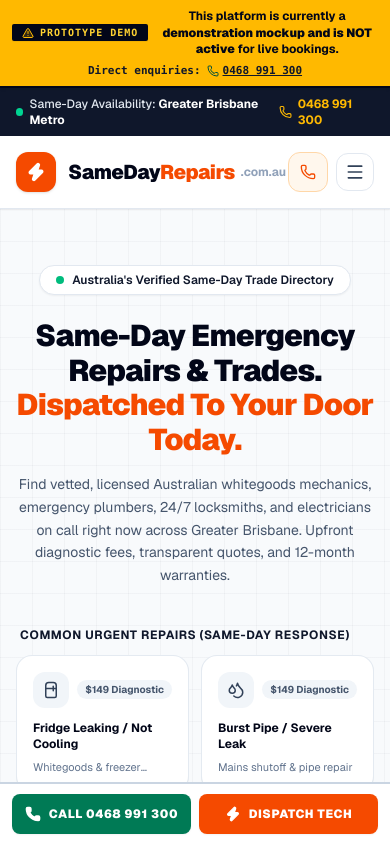
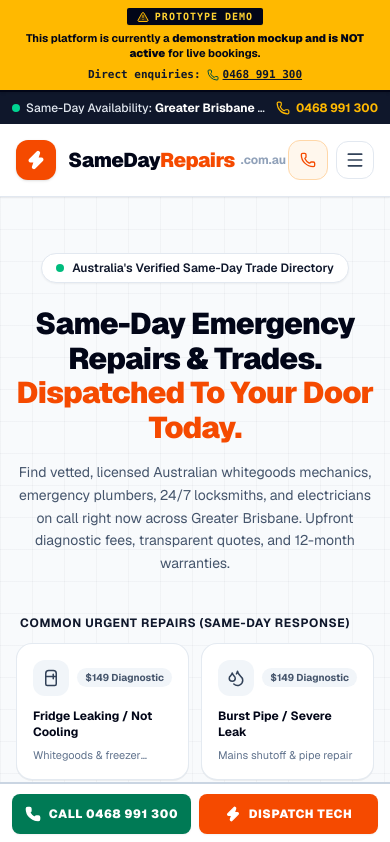
Before and after one commit to brisbanecomputerfix-jpg/samedayrepairs, a Next.js app: page / in a window 390 px wide. Shown: the top 842 px of the page. Built offline with nearby package versions, Linux system fonts and the light colour scheme.

Commit message:
fix(mobile): optimize text wrapping and eliminate horizontal overflow on mobile viewports

```diff
--- a/src/components/demo-banner.tsx
+++ b/src/components/demo-banner.tsx
@@ -7,12 +7,12 @@ export function DemoBanner() {
   return (
     <div className="bg-amber-400 border-b-2 border-slate-950 text-slate-950 px-3 py-2 text-xs font-bold shadow-sm relative z-50">
       <div className="container mx-auto flex flex-col sm:flex-row items-center justify-between gap-1.5 text-center sm:text-left">
-        <div className="flex items-center justify-center sm:justify-start gap-2">
+        <div className="flex flex-wrap sm:flex-nowrap items-center justify-center sm:justify-start gap-1.5 sm:gap-2">
           <span className="inline-flex items-center gap-1.5 px-2.5 py-0.5 rounded-xs text-[10px] font-mono font-black bg-slate-950 text-amber-300 uppercase tracking-widest shrink-0 shadow-2xs">
             <AlertTriangle className="h-3 w-3 text-amber-400 fill-amber-400/20" />
             <span>PROTOTYPE DEMO</span>
           </span>
-          <span className="leading-snug text-slate-950 font-bold">
+          <span className="leading-snug text-slate-950 font-bold text-[11px] sm:text-xs">
             This platform is currently a <strong>demonstration mockup and is NOT active</strong> for live bookings.
           </span>
         </div>
--- a/src/components/hero-search.tsx
+++ b/src/components/hero-search.tsx
@@ -96,9 +96,9 @@ export function HeroSearch({
 
         {/* Verification Pill */}
         <div className="flex items-center justify-center mb-6">
-          <div className="inline-flex items-center gap-2 rounded-full border border-slate-200 bg-white px-4 py-1.5 text-xs text-slate-700 shadow-xs">
-            <span className="flex h-2 w-2 rounded-full bg-emerald-500" />
-            <span className="font-semibold text-slate-900">Australia's Verified Same-Day Trade Directory</span>
+          <div className="inline-flex items-center gap-2 rounded-full border border-slate-200 bg-white px-3.5 py-1.5 text-xs text-slate-700 shadow-xs max-w-full">
+            <span className="flex h-2 w-2 rounded-full bg-emerald-500 shrink-0" />
+            <span className="font-semibold text-slate-900 truncate">Australia's Verified Same-Day Trade Directory</span>
             <span className="text-slate-300 hidden sm:inline">•</span>
             <span className="text-slate-500 hidden sm:inline">QBCC & State Licences Audited</span>
           </div>
@@ -106,7 +106,7 @@ export function HeroSearch({
 
         {/* Clear, High-Trust Headline */}
         <div className="text-center max-w-3xl mx-auto space-y-4">
-          <h1 className="text-3xl sm:text-5xl font-black text-slate-950 tracking-tight leading-[1.15]">
+          <h1 className="text-3xl sm:text-4xl md:text-5xl font-black text-slate-950 tracking-tight leading-[1.15] break-words">
             Same-Day Emergency Repairs & Trades. <br className="hidden sm:inline" />
             <span className="text-orange-600">Dispatched To Your Door Today.</span>
           </h1>
--- a/src/components/navbar.tsx
+++ b/src/components/navbar.tsx
@@ -38,12 +38,12 @@ export function Navbar({
   return (
     <header className="sticky top-0 z-40 w-full bg-white border-b border-slate-200 shadow-xs">
       {/* Top Reassurance Ribbon */}
-      <div className="bg-slate-900 text-slate-300 px-4 py-2 text-xs">
-        <div className="container mx-auto max-w-7xl flex items-center justify-between">
-          <div className="flex items-center gap-2 sm:gap-4">
-            <span className="flex items-center gap-1.5 text-slate-200 font-medium">
-              <span className="h-2 w-2 rounded-full bg-emerald-400" />
-              <span>Same-Day Availability: <strong className="text-white">{currentCity.name} Metro</strong></span>
+      <div className="bg-slate-900 text-slate-300 px-3 sm:px-4 py-2 text-xs">
+        <div className="container mx-auto max-w-7xl flex items-center justify-between gap-2">
+          <div className="flex items-center gap-2 sm:gap-4 min-w-0">
+            <span className="flex items-center gap-1.5 text-slate-200 font-medium truncate">
+              <span className="h-2 w-2 rounded-full bg-emerald-400 shrink-0" />
+              <span className="truncate">Same-Day Availability: <strong className="text-white">{currentCity.name} Metro</strong></span>
             </span>
             <span className="hidden md:inline text-slate-600">|</span>
             <span className="hidden md:flex items-center gap-1 text-slate-400">
@@ -52,15 +52,15 @@ export function Navbar({
             </span>
           </div>
 
-          <div className="flex items-center gap-3 sm:gap-5">
+          <div className="flex items-center gap-3 sm:gap-5 shrink-0">
             <span className="hidden sm:inline text-slate-400 text-[11px]">
               Average arrival window: 45–75 mins
             </span>
             <a
               href="tel:0468991300"
-              className="inline-flex items-center gap-1.5 font-bold text-amber-400 hover:text-amber-300 transition-colors"
+              className="inline-flex items-center gap-1.5 font-bold text-amber-400 hover:text-amber-300 transition-colors text-xs"
             >
-              <Phone className="h-3.5 w-3.5" />
+              <Phone className="h-3.5 w-3.5 shrink-0" />
               <span>0468 991 300</span>
             </a>
           </div>
```
